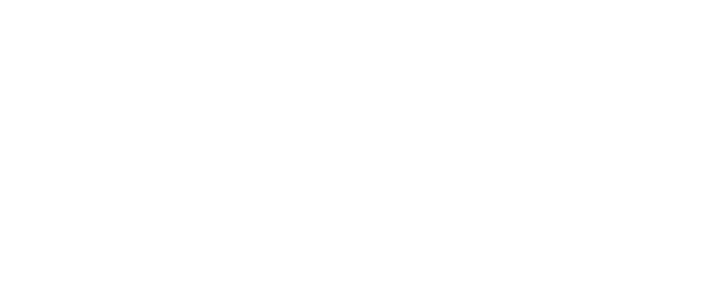
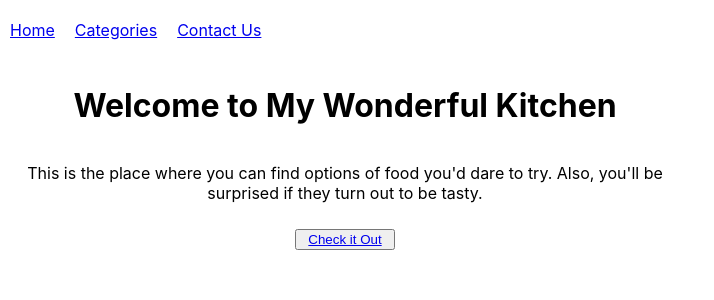
Before and after one commit to JulieGunawan/my-kitchen, a React (Create React App) app: page / in a window 1280 px wide. Shown: the top 300 px of the page, without its empty margins (0-714 px from the left). Built offline with nearby package versions, Linux system fonts and the light colour scheme.

Commit message:
clean up pages and nav

```diff
--- a/src/App.js
+++ b/src/App.js
@@ -6,8 +6,7 @@
 import { BrowserRouter, Routes, Route, Link } from 'react-router-dom';
 import React from 'react';
 
-
-export function App() {
+function App() {
   return (
     <BrowserRouter>
       <div className='App'>
--- a/src/index.js
+++ b/src/index.js
@@ -1,11 +1,11 @@
 import React from 'react';
-import ReactDOM from 'react-dom';
+import ReactDOM from 'react-dom/client';
 import './index.css';
+import App from './App';
 
+const root = ReactDOM.createRoot(document.getElementById('root'));
+//This is where React renders the App
+root.render(
+  <App/>
 
-//This is where React renders the App
-ReactDOM.render(
-  <>
-  </>,
-   document.getElementById("root")
 );
--- a/src/pages/Blogs.js
+++ b/src/pages/Blogs.js
@@ -17,3 +17,5 @@
       </div>
     );
 }
+
+export default Blogs;
--- a/src/pages/Categories.js
+++ b/src/pages/Categories.js
@@ -5,11 +5,6 @@
 const Categories = () =>{
     return(
         <div>
-          <nav>
-            <Link to="/">Home</Link>
-            <Link to="/categories">Categories</Link>
-            <Link to="/contact">Contact Us</Link>
-          </nav>
           <ul>
             <li>Mix and Match</li>
             <li>Desserts</li>
--- a/src/pages/Contact.js
+++ b/src/pages/Contact.js
@@ -5,11 +5,6 @@
 const Contact = () => {
     return(
         <div>
-          <nav>
-            <Link to="/">Home</Link>
-            <Link to="/categories">Categories</Link>
-            <Link to="/contact">Contact Us</Link>
-          </nav>
           <h1>Did you find any other food that's interesting?</h1>
           <h2>Hello fellow food lovers, you can contact me below
             if you'd like to do food testing together:</h2>
--- a/src/pages/HomePage.js
+++ b/src/pages/HomePage.js
@@ -4,17 +4,17 @@
 
 const HomePage = () =>{
     return(
-      <div>
-        <nav>
-          <Link to="/">Home</Link>
-          <Link to="/categories">Categories</Link>
-          <Link to="/contact">Contact Us</Link>
-        </nav>
-        <ul>
-          <li>Mix and Match</li>
-          <li>Desserts</li>
-        </ul>
-      </div>
+      <>
+        <div className="hero-left">
+          <h1>Welcome to My Wonderful Kitchen</h1>
+          <p>This is the place where you can find options of food you'd dare to try.
+            Also, you'll be surprised if they turn out to be tasty.</p>
+          <button><a href="./categories">Check it Out</a></button>
+        </div>
+        <div className="hero-right">
+
+        </div>
+      </>
     );
 }
 
```
